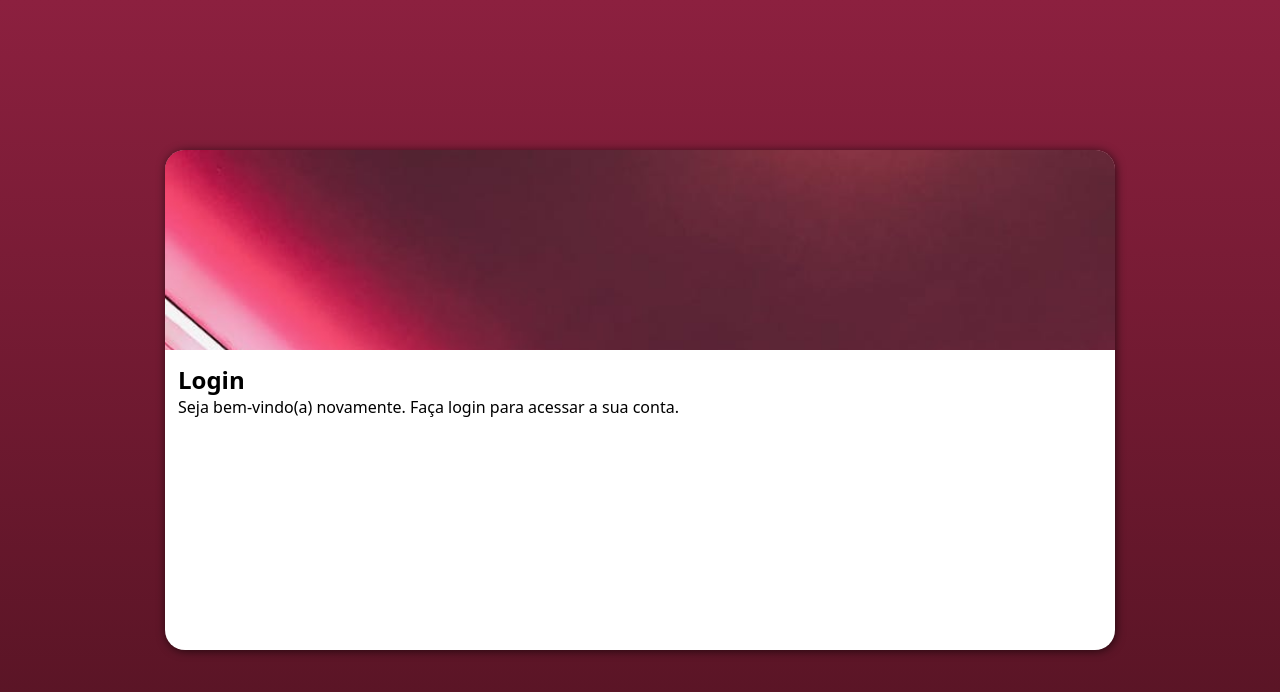
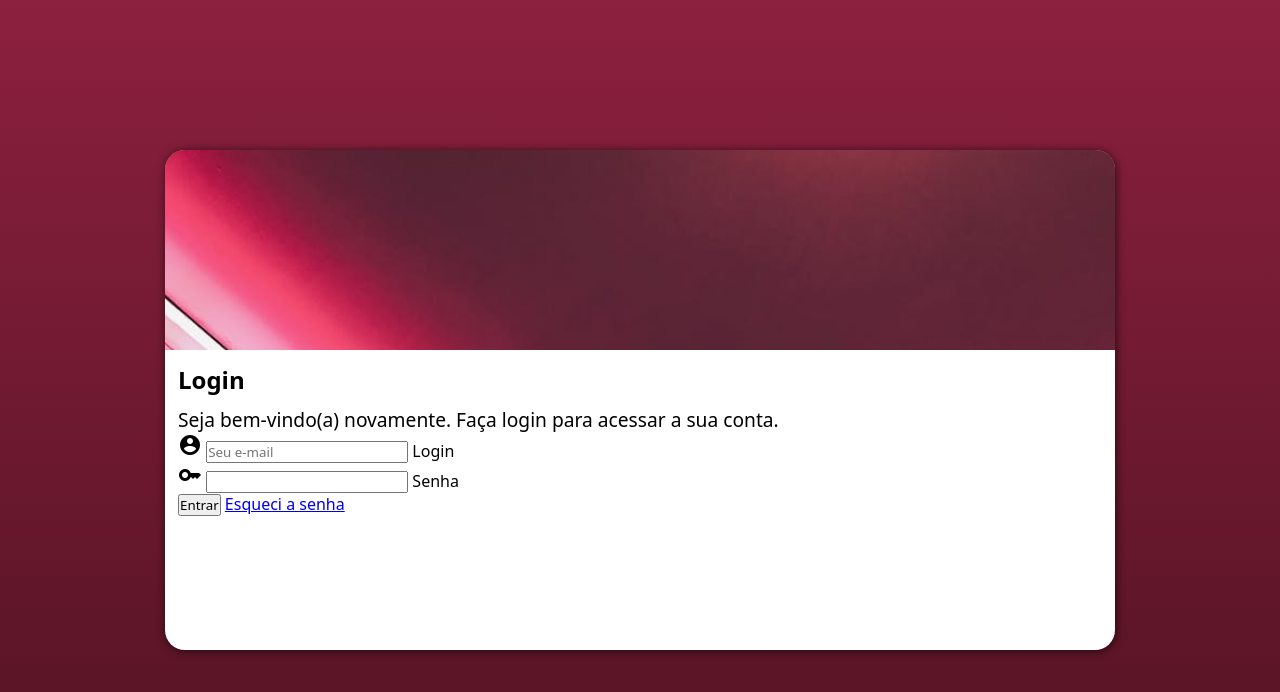
Before and after one commit to kakaszx/Projeto-Login, a plain HTML site: page index.html in a window 1280 px wide. Drawn offline with Linux system fonts and the light colour scheme.

Commit message:
add formulario

```diff
--- a/estilos/media-query.css
+++ b/estilos/media-query.css
@@ -18,6 +18,9 @@
     float: right;
     width: 70%;
   }
+  div.formulario > p {
+    font-size: 1.2em;
+}
 }
 
 @media screen and (min-width: 992px) {
@@ -38,7 +41,11 @@
     }
 
     section.login > div.formulario {
-        float: right;
+        float: left;
         width: 100%;
     }
+
+    div.formulario > p {
+        font-size: 1.2em;
+    }
 }
--- a/estilos/style.css
+++ b/estilos/style.css
@@ -57,3 +57,11 @@ section.login > div.formulario {
 
 
 }
+
+div.formulario > h1 {
+    margin-bottom: 10px;
+}
+
+div.formulario > p {
+    font-size: .9em;
+}
--- a/index.html
+++ b/index.html
@@ -5,7 +5,11 @@
     <meta name="viewport" content="width=device-width, initial-scale=1.0" />
     <title>Projeto Login</title>
     <link rel="stylesheet" href="estilos/style.css" />
-    <link rel="stylesheet" href="estilos/media-query.css">
+    <link rel="stylesheet" href="estilos/media-query.css" />
+    <link
+      href="https://fonts.googleapis.com/icon?family=Material+Icons"
+      rel="stylesheet"
+    />
   </head>
   <body>
     <main>
@@ -17,8 +21,35 @@
           <p>
             Seja bem-vindo(a) novamente. Faça login para acessar a sua conta.
           </p>
-          <form action="login.php" method="post">
-
+          <form action="login.php" method="post" autocomplete="on">
+            <div class="campo">
+              <span class="material-icons"> account_circle </span>
+              <input
+                type="email"
+                name="login"
+                id="ilogin"
+                placeholder="Seu e-mail"
+                autocomplete="email"
+                required
+                maxlength="30"
+              />
+              <label for="ilogin">Login</label>
+            </div>
+            <div class="campo">
+              <span class="material-icons"> key </span>
+              <input
+                type="password"
+                name="senha"
+                id="isenha"
+                autocomplete="current-password"
+                required
+                minlength="8"
+                maxlength="20"
+              />
+              <label for="isenha">Senha</label>
+            </div>
+            <input type="submit" value="Entrar" />
+            <a href="esqueci.html"> Esqueci a senha </a>
           </form>
         </div>
       </section>
```
